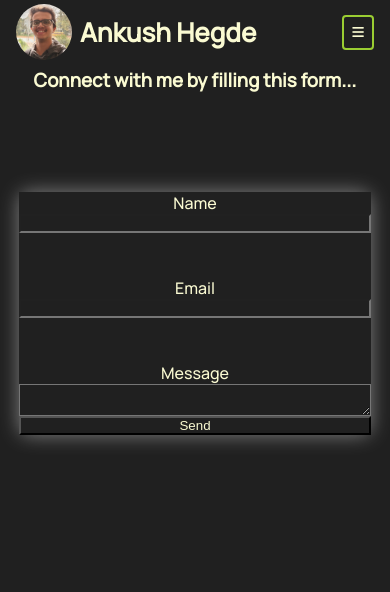
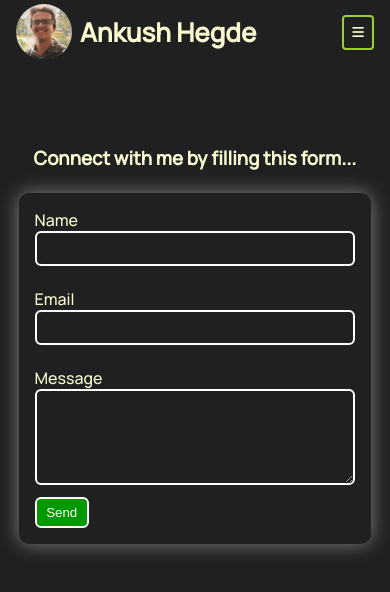
Before and after one commit to ankush07261/Ankush-Portfolio, a React (Create React App) app: page /contact in a window 390 px wide. Shown: the top 592 px of the page. Built offline with nearby package versions, Linux system fonts and the light colour scheme; a web font is replaced by a local one.

Commit message:
Update contact.css

```diff
--- a/src/css/contact.css
+++ b/src/css/contact.css
@@ -9,56 +9,42 @@
     text-align: center;
 }
 .contact-container{
-    width:50%;
+    width:60%;
     margin: 0.5rem auto;
-    text-align: center;
+    text-align: left;
     border-radius: 10px;
     box-shadow: 0 0 1.2rem grey;
-    padding: 2rem auto 1rem auto;
-    display: flex;
-    flex-direction: column;
+    padding: 1rem;
     z-index: 30;
 }
-.contact-container li{
-    list-style: none;
-    width: 100%;
-    padding: 1rem auto;
-    margin: 0.2rem auto 0.2rem 0rem;
+input, textarea{
+    border: 2px solid white;
+    border-radius: 6px;
+    padding:0.5rem;
 }
-.contact-container li h2{
-    margin: 1.5rem auto 0.2rem auto;
+.message{
+    width:100%;
+    height: 6rem;
+    overflow-y: scroll;
 }
-.contact-container li p{
+.submit-btn{
+    width:fit-content;
+    padding: 0.4rem 0.6rem;
+    background-color:rgb(0, 153, 0);
     color: white;
-}
-.contact-link{
-    text-decoration: none;
-    color: white;
-    font-size: 1.2rem;
-    margin-top: 0.5rem;
-}
-.contact-container li a:hover{
-    text-decoration: underline;
-}
-hr{
-    width: 80%;
-    margin: auto;
+    border-radius:6px;
+    border: 2px white solid;
+    margin-top: 0.4rem;
 }
 
 @media only screen and (max-width: 790px) {
     .contact{
+        margin-top: 20%;
         width: 100%;
         padding:0.2rem;
     }
-    .contact-container li h2{
-        font-size:24px;
-    }
-    .contact-container {
+    .contact-container{
         width: 92%;
-        margin: 20% auto;
-        z-index: inherit;
-    }
-    .contact-link{
-        font-size: 1rem;
+        margin: auto;
     }
 }
```
